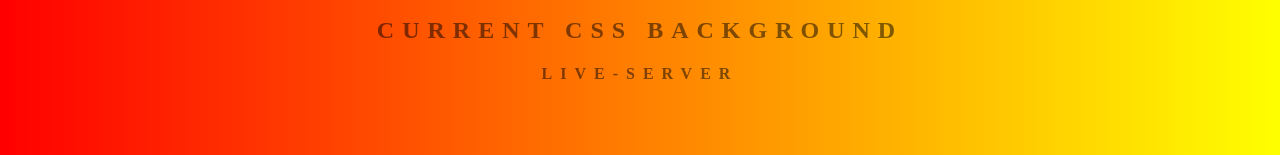
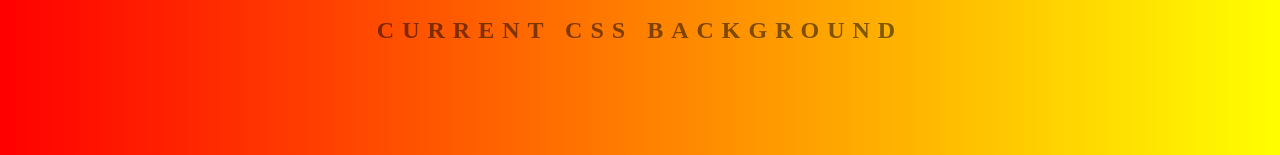
Before and after one commit to DebPaine/background-generator, a plain HTML site: page index.html in a window 1280 px wide. Shown: the part 235-390 px from the top of the page. Drawn offline with Linux system fonts and the light colour scheme.

Commit message:
Update index.html

```diff
--- a/index.html
+++ b/index.html
@@ -10,7 +10,6 @@
         <input id="color2" type="color" name="color2" value="#0000ff">
         <h2>Current CSS Background</h2>
         <h3></h3>
-        <h4>Live-Server</h4>
         <script type="text/javascript" src="script.js"></script>
     </body>
 </html>
```
